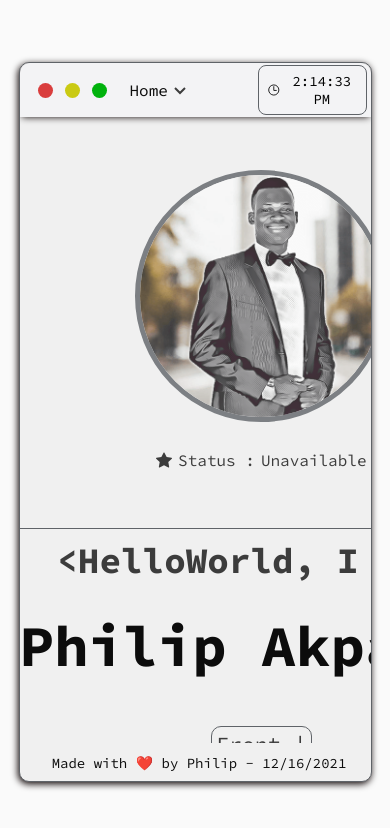
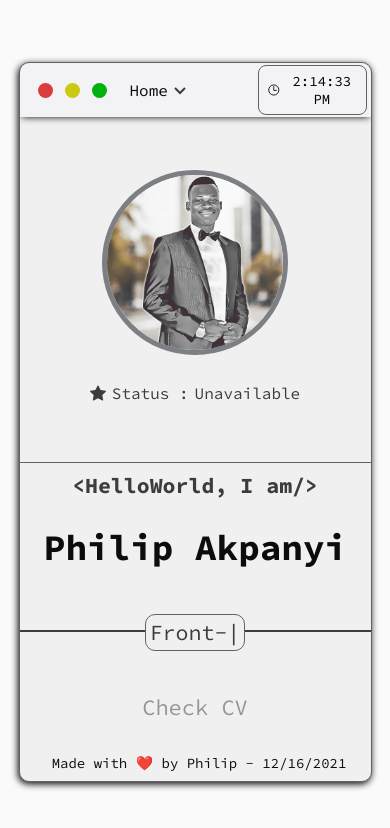
Before and after one commit to felipey2010/portfolio-2021, a React (Create React App) app: page / in a window 390 px wide. Shown: the top 828 px of the page. Built offline with nearby package versions, Linux system fonts and the light colour scheme.

Commit message:
fixed responsive screen on home page

```diff
--- a/src/styles/home.css
+++ b/src/styles/home.css
@@ -224,11 +224,11 @@
   }
 
   .home-page-h3 {
-    font-size: 2.5ch;
+    font-size: 1.5ch;
   }
 
   .home-page-h1 {
-    font-size: 4ch;
+    font-size: 2.5ch;
   }
 
   .home-page-div .home-page-img {
```
